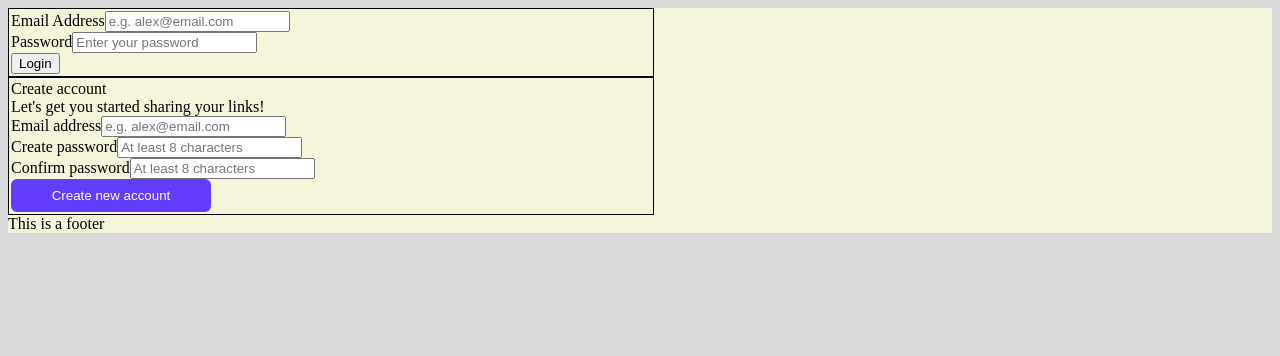
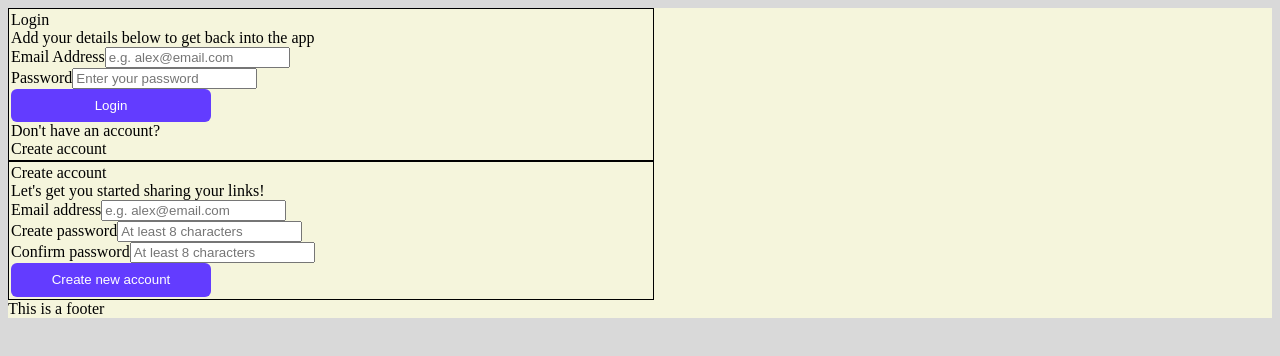
Before and after one commit to Xize-Wu/link-sharing-app, a React (Vite) app: page / in a window 1280 px wide. Shown: the top 356 px of the page. Built offline with nearby package versions, Linux system fonts and the light colour scheme.

Commit message:
modualize input field

```diff
--- a/src/components/Login.tsx
+++ b/src/components/Login.tsx
@@ -9,7 +9,8 @@ import LoginCreateButton from "../ui/LoginCreateButton";
 const StyledContainer = styled.div`
   padding: 2px;
   width: 40em;
-border: 1px solid black;`
+  border: 1px solid black;
+`;
 
 interface LoginState {
   email: string;
@@ -17,43 +18,78 @@ interface LoginState {
 }
 
 function Login() {
-    const { loginFunction } = useDatabase()
+  const { loginFunction } = useDatabase();
 
   const [login, setLogin] = useState<LoginState>({ email: "", password: "" });
 
-    function handleEmailChange (e:React.ChangeEvent<HTMLInputElement>){
-        setLogin({...login, email: e.target.value})
+  function handleEmailChange(e: React.ChangeEvent<HTMLInputElement>) {
+    setLogin({ ...login, email: e.target.value });
   }
 
-    function handelPasswordChange (e:React.ChangeEvent<HTMLInputElement>){
-        setLogin({...login, password: e.target.value})
+  function handelPasswordChange(e: React.ChangeEvent<HTMLInputElement>) {
+    setLogin({ ...login, password: e.target.value });
   }
 
   const handleLoginClick = () => {
     loginFunction(login);
   };
 
+  type inputFieldsConfig = {
+    label: string;
+    name: string;
+    type: string;
+    value: string;
+    placeholder: string;
+    onChange: (e: React.ChangeEvent<HTMLInputElement>) => void;
+  }[];
+
+  const inputFields: inputFieldsConfig = [
+    {
+      label: "Email Address",
+      name: "email-address",
+      type: "email",
+      value: login.email,
+      placeholder: "e.g. alex@email.com",
+      onChange: handleEmailChange,
+    },{
+        label: "Password",
+        name: "password",
+        type:"password",
+        value:login.password,
+        placeholder:"Enter your password",
+        onChange:handelPasswordChange,
+    }
+  ];
   return (
     <StyledContainer>
+      <div>Login</div>
+      <div>Add your details below to get back into the app</div>
+      {
+        inputFields.map((field, index) => (
             <InputField
-                label="Email Address"
-                name="email-address"
-                type="text"
-                value={login.email}
-                placeholder="e.g. alex@email.com"
-                onChange={handleEmailChange}/>
-            <InputField
-                label="Password"
-                name="password"
-                type="password"
-                value={login.password}
-                placeholder="Enter your password"
-                onChange={handelPasswordChange}
+              key={index}
+              label={field.label}
+              name={field.name}
+              type={field.type}
+              value={field.value}
+              placeholder={field.placeholder}
+              onChange={field.onChange}
             />
-            {/* <LoginCreateButton bgColor="#633CFF" buttonText="Login" onClick={loginFunction}/> */}
-            <button onClick={handleLoginClick}>Login</button>
+          ))
+      }
+      <LoginCreateButton
+        bgColor="#633CFF"
+        color="white"
+        onClick={handleLoginClick}
+      >
+        Login
+      </LoginCreateButton>
+      <div>
+        <div>Don't have an account?</div>
+        <div>Create account</div>
+      </div>
     </StyledContainer>
-    )
+  );
 }
 
-export default Login
+export default Login;
--- a/src/ui/InputField.tsx
+++ b/src/ui/InputField.tsx
@@ -20,7 +20,7 @@ function InputField ({label, name,  type, value, placeholder, onChange}: InputFi
 
         <input
             name = {name}
-            id = {name}
+            key = {name}
             type={type}
             value={value}
             placeholder={placeholder}
```
Lines whose indentation alone changed are shown as unchanged.
